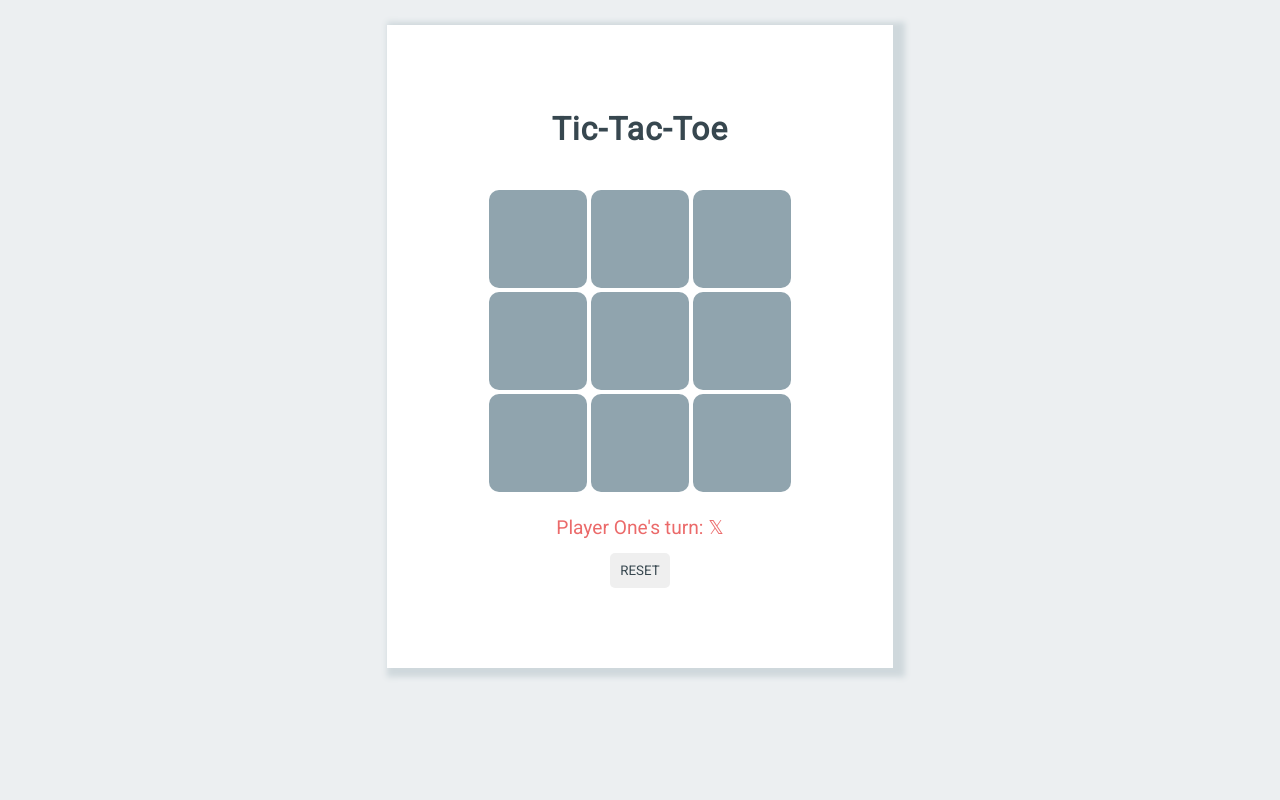
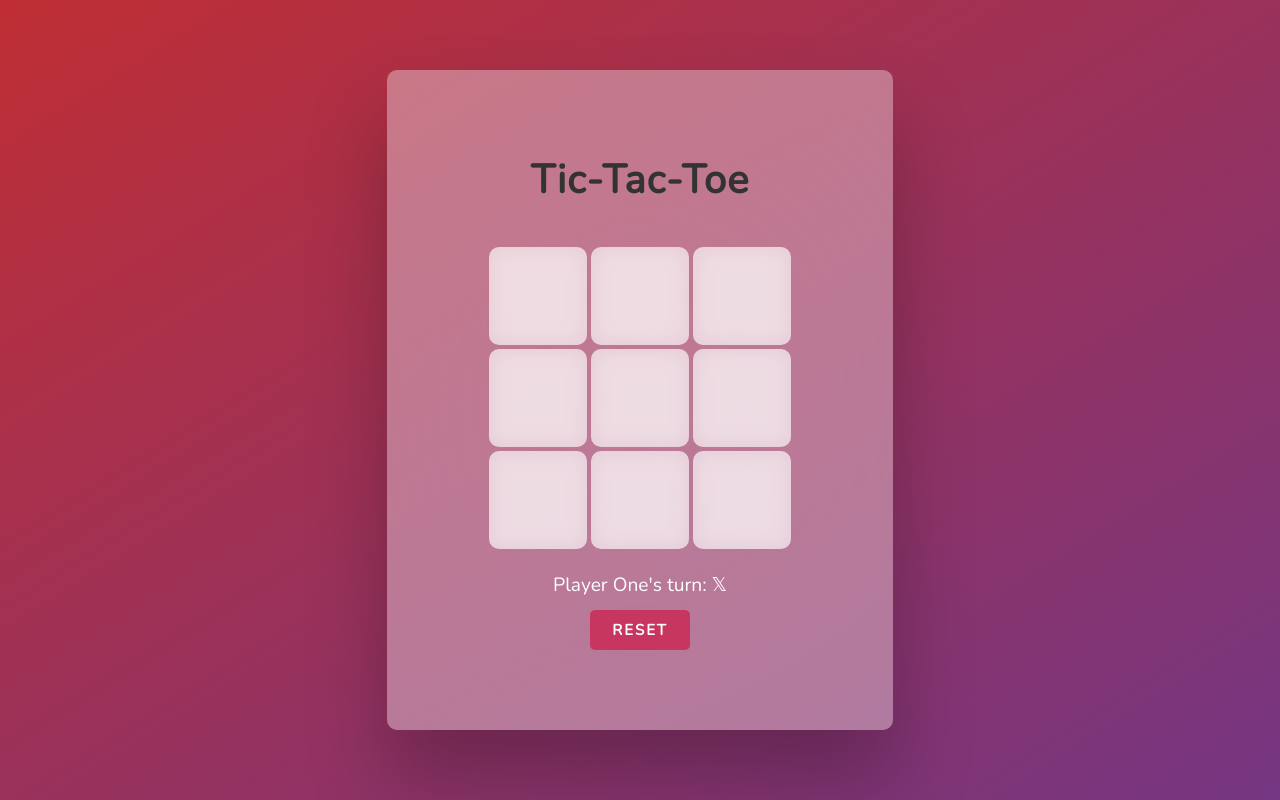
Before and after one commit to vishal-rathod-07/Tic-Tac-Toe, a plain HTML site: page index.html in a window 1280 px wide. Drawn offline with nearby package versions, Linux system fonts and the light colour scheme.

Commit message:
style: UI Theme Updated
- UI Theme Updated

```diff
--- a/script.js
+++ b/script.js
@@ -32,13 +32,11 @@ squares.forEach((square) => {
     if (e.target.innerHTML !== "") return;
     if (turns % 2 === 0) {
       message.innerHTML = "Player Two's turn: 𝕆";
-      message.style.color = blue;
       e.target.classList.add("player-one");
       e.target.innerHTML = "X";
       currentBoard[e.target.dataset.squareId] = "X";
     } else {
       message.innerHTML = "Player One's turn: 𝕏";
-      message.style.color = red;
       e.target.classList.add("player-two");
       e.target.innerHTML = "O";
       currentBoard[e.target.dataset.squareId] = "O";
@@ -52,7 +50,6 @@ squares.forEach((square) => {
 function checkForWinner() {
   if (turns === 9 && !gameOver) {
     message.innerHTML = "It's a draw 🤷‍♀️";
-    message.style.color = "rgb(136, 108, 228)";
     gameOver = true;
   }
 
@@ -64,11 +61,9 @@ function checkForWinner() {
     if (squareOne === squareTwo && squareTwo === squareThree) {
       if (squareOne === "X") {
         message.innerHTML = "Player One wins 👑";
-        message.style.color = red;
         gameOver = true;
       } else if (squareOne === "O") {
         message.innerHTML = "Player Two wins 👑";
-        message.style.color = blue;
         gameOver = true;
       }
     }
@@ -85,7 +80,6 @@ function reset() {
   gameOver = false;
   currentBoard = [];
   message.innerHTML = "Player One's turn: 𝕏";
-  message.style.color = red;
   gameover.style.display = "none";
 
   squares.forEach((square) => {
--- a/style.css
+++ b/style.css
@@ -1,32 +1,38 @@
-@import url("https://fonts.googleapis.com/css2?family=Roboto&display=swap");
+@import url("https://fonts.googleapis.com/css2?family=Nunito&display=swap");
 
 * {
-  font-family: "Roboto", sans-serif;
+  font-family: "Nunito", sans-serif;
   margin: 0;
   padding: 0;
 }
 
 body {
-  background-color: #eceff1;
-  color: #37474f !important;
+  background-image: linear-gradient(to top left, #753682 0%, #bf2e34 100%);
+  height: 100vh;
+  color: #333 !important;
   font-size: 1.2rem;
   line-height: 1.5;
   text-align: center;
+  display: flex;
+  align-items: center;
 }
 
 .container {
-  background-color: white;
+  background-color: rgba(255, 255, 255, 0.35);
+  backdrop-filter: blur(200px);
+  filter: blur();
   width: 506px;
   padding: 50px 0 80px;
   margin: 25px auto;
-  box-shadow: 6px 3px 6px 6px #cfd8dc;
+  box-shadow: 0 3rem 5rem rgb(0 0 0 / 25%);
+  border-radius: 10px;
   display: flex;
   flex-direction: column;
   align-items: center;
 }
 
 .heading {
-  font-size: 2rem;
+  font-size: 2.5rem;
   font-weight: bold;
   text-align: center;
   margin: 30px 0 15px 0;
@@ -46,10 +52,10 @@ body {
 .square {
   width: 98px;
   height: 98px;
-  background-color: #90a4ae;
+  background-color: rgba(255, 255, 255, 0.6);
+  backdrop-filter: blur(10px);
   border-radius: 10px;
   margin: 2px;
-  color: #fff;
   font-size: 50px;
   line-height: 98px;
   cursor: pointer !important;
@@ -57,58 +63,47 @@ body {
 
 .square:hover {
   cursor: pointer;
-  background-color: #78909c;
+  background-color: rgba(255, 255, 255, 1);
 }
 
 button {
   border-radius: 5px;
+  width: 100px;
+  font-size: 15px;
+  font-weight: bold;
   padding: 10px;
   border: none;
-  color: #37474f;
+  color: #fff;
+  background-color: #c7365f;
+  letter-spacing: 2px;
 }
 
 button:hover {
-  background-color: #d1d9e2;
+  background-color: #fff;
+  color: #c7365f;
   cursor: pointer;
   box-shadow: none;
 }
 
 .player-one {
-  background-color: rgb(235, 106, 106);
+  color: rgb(235, 106, 106);
 }
 
 .player-two {
-  background-color: rgb(84, 146, 228);
-}
-
-.player-one:hover {
-  cursor: initial;
-  background-color: rgb(235, 106, 106);
-}
-
-.player-two:hover {
-  cursor: initial;
-  background-color: rgb(84, 146, 228);
+  color: rgb(84, 146, 228);
 }
 
 .message {
   text-align: center;
+  color: #fff;
 }
 
 .game-over {
   font-size: 25px;
   font-weight: bold;
-  background: linear-gradient(rgb(235, 106, 106), rgb(84, 146, 228));
-  -webkit-background-clip: text;
-  -webkit-text-fill-color: transparent;
+  color: #fff;
   margin: 30px 0;
 }
-/* font-size: 20px;
-  font-weight: bold;
-  color: #ec8484;
-  text-align: center;
-  margin: 30px 0;
-} */
 
 .reset-button {
   text-align: center;
```
